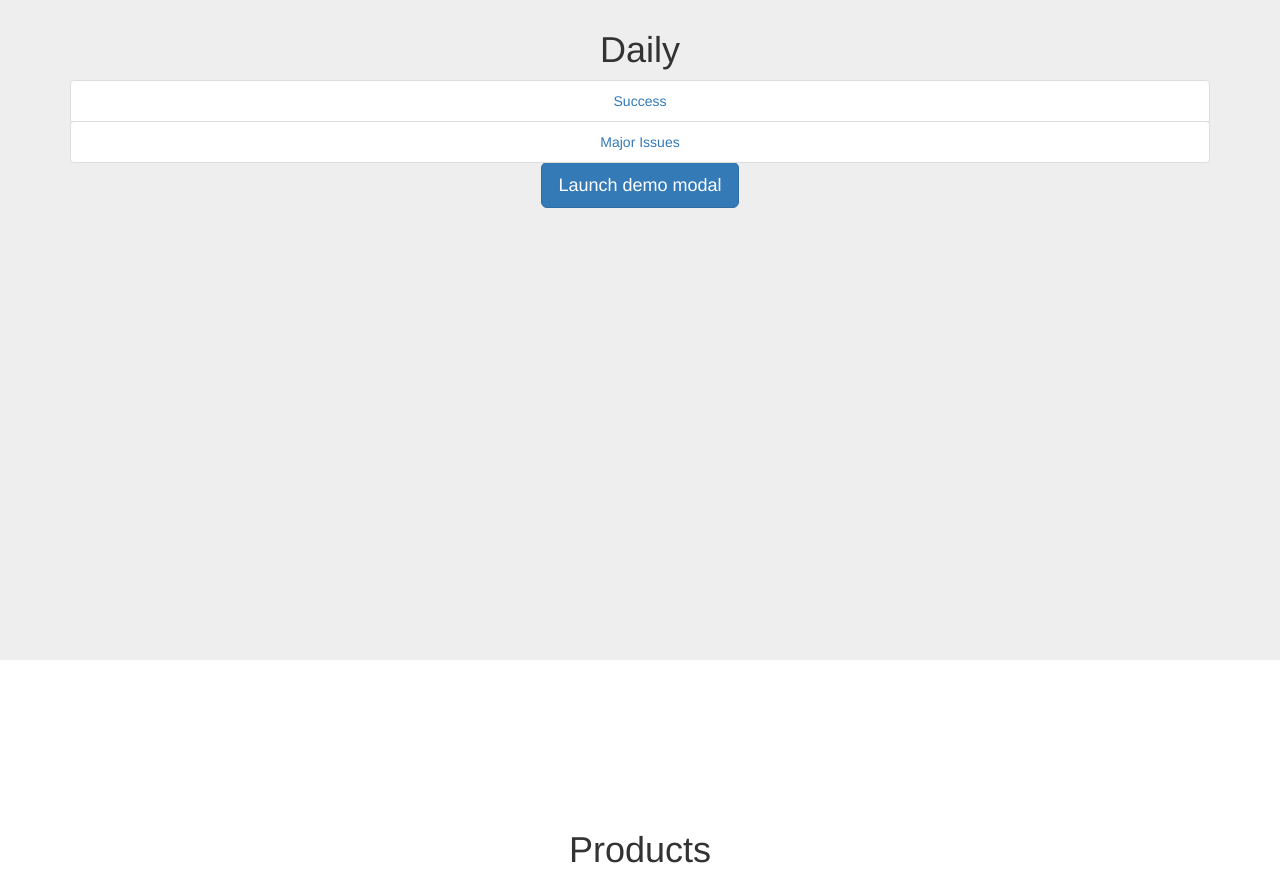
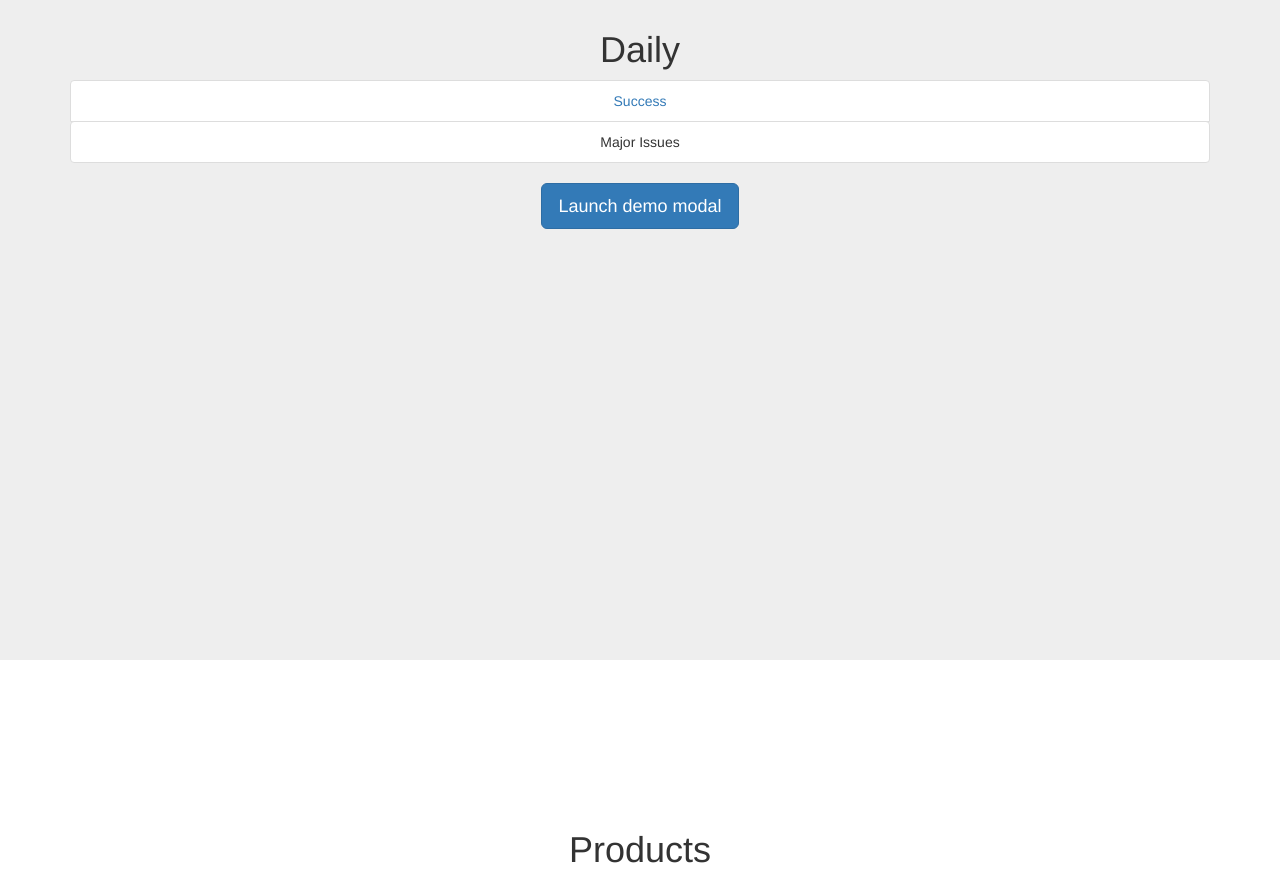
Before and after one commit to tanvi-m/feedbackDashboard, a plain HTML site: page index.html in a window 1280 px wide. Shown: the part 940-1819 px from the top of the page. Drawn offline with nearby package versions, Linux system fonts and the light colour scheme.

Commit message:
Modal Modify

```diff
--- a/index.html
+++ b/index.html
@@ -172,11 +172,11 @@
                     <h1>Daily</h1>
                     <ul class="list-group">
                       <li class="list-group-item"><a href="#">Success</a></li>
-                      <li class="list-group-item btn btn-lng data-toggle="modal" data-target="#myModal""><a href="#">Major Issues</a></li>
-                      <button type="button" class="btn btn-primary btn-lg" data-toggle="modal" data-target="#myModal">
+                      <li class="list-group-item btn btn-lng data-toggle="modal" data-target="#myModal"">Major Issues</li>
+                    </ul>
+                    <button type="button" class="btn btn-primary btn-lg" data-toggle="modal" data-target="#myModal">
                             Launch demo modal
                     </button>
-                    </ul>
                 </div>
             </div>
         </div>
```
